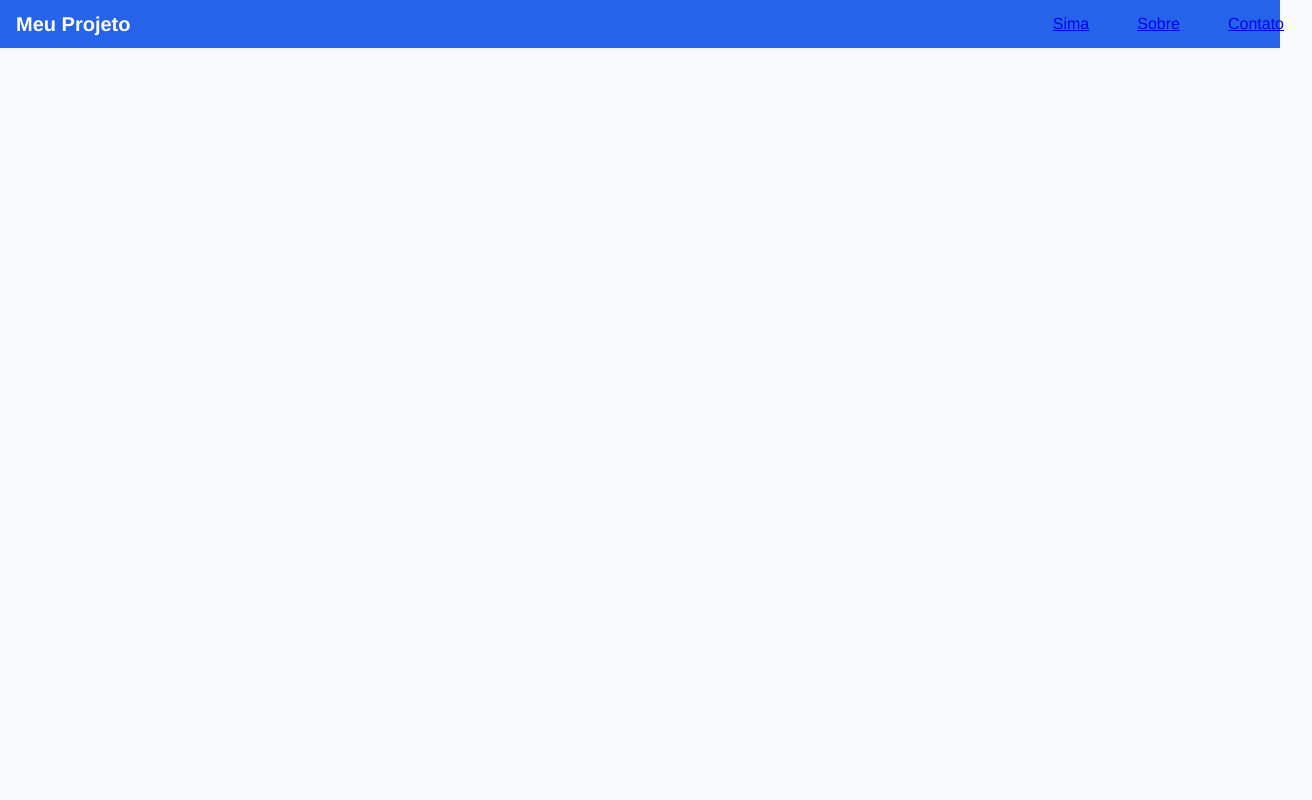
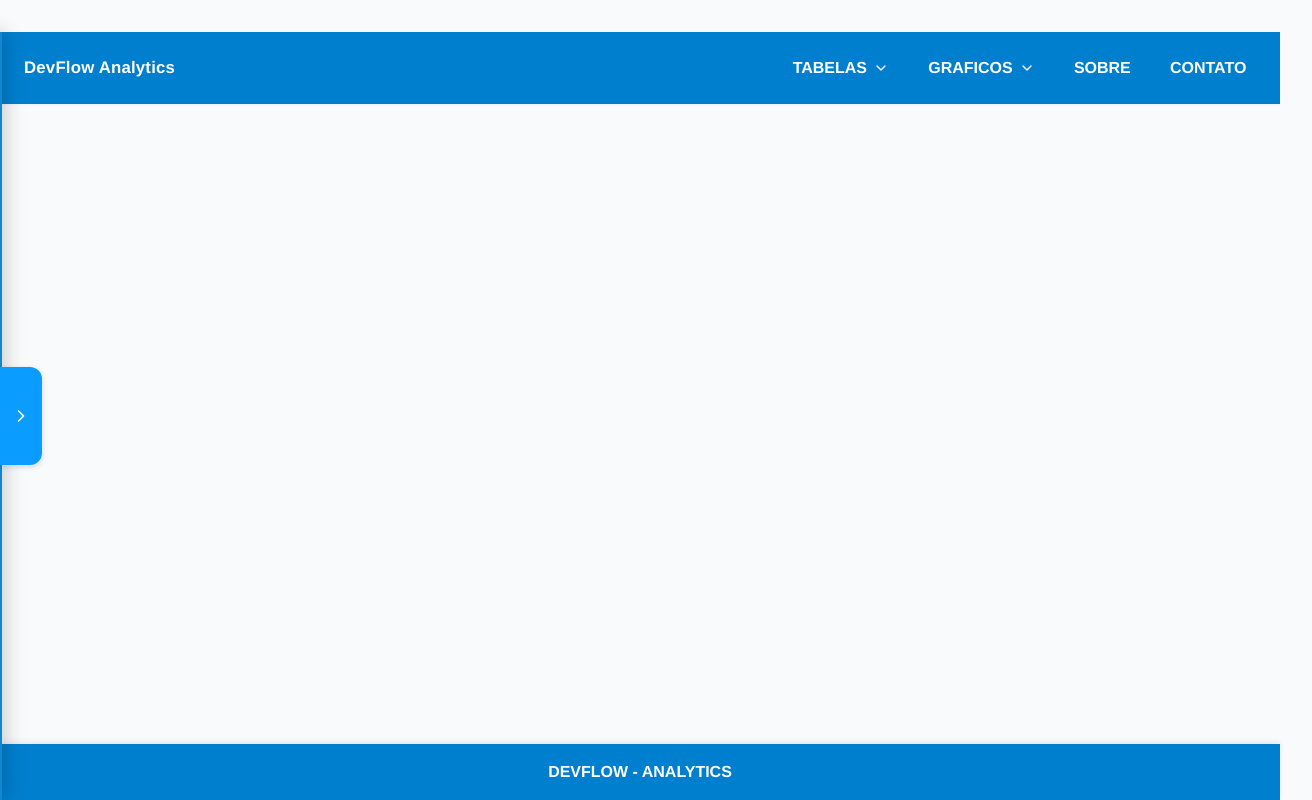
Before and after one commit to prjDevflow/prj_2dsm, a React (Vite) app in the folder front/: page / in a window 1280 px wide. Shown: the whole page, 1312 px wide, since content can reach past the window. Built offline with nearby package versions, Linux system fonts and the light colour scheme; no server answers.

Commit message:
feat: Implementa Layout da Main

```diff
--- a/front/src/App.tsx
+++ b/front/src/App.tsx
@@ -1,10 +1,12 @@
+// src/App.tsx
 import { BrowserRouter as Router, Routes, Route } from "react-router-dom";
 import { ThemeProvider } from "styled-components";
 import theme from "./styles/theme";
 import GlobalStyle from "./styles/GlobalStyle";
-import SimaPage from "./pages/SimaPage";
 import BarraBrasil from "./components/BarraBrasil";
 import MenuBar from "./components/MenuBar";
+import Sidebar from "./components/SideBar";
+import Footer from "./components/Footer";
 
 function App() {
   return (
@@ -14,11 +16,32 @@ function App() {
         <Router>
           <BarraBrasil />
           <MenuBar />
-          <div className="flex-1 w-full">
+
+          {}
+          <Sidebar logoSrc="/public/Logo-2.png" />
+
+          {/* Conteúdo principal:
+              - minHeight = 100vh menos header (3rem) e footer (56px)
+              - paddingBottom garante que nada fique coberto pelo footer
+          */}
+          <div
+            className="flex-1 w-full"
+            style={{
+              minHeight: "calc(100vh - 3rem - 56px)",
+              paddingTop: "1rem",
+              paddingLeft: "1rem",
+              paddingRight: "1rem",
+              paddingBottom: "72px", // espaço extra para o footer e para scroll
+            }}
+          >
             <Routes>
-              <Route path="/sima" element={<SimaPage />} />
+              <Route path="/sima" element={<div />} />
+              {/* adicione outras rotas aqui */}
             </Routes>
           </div>
+
+          {/* Footer fixo; sua altura deve ser a mesma usada no Sidebar bottom */}
+          <Footer />
         </Router>
       </div>
     </ThemeProvider>
--- /dev/null
+++ b/front/src/components/Footer.tsx
@@ -0,0 +1,22 @@
+// src/components/Footer.tsx
+import styled from "styled-components";
+
+const FooterBar = styled.footer`
+  position: fixed;
+  left: 0;
+  right: 0;
+  bottom: 0;
+  height: 56px; /* se alterar, atualize sidebar bottom */
+  background: ${({ theme }) => theme.colors.primary};
+  color: ${({ theme }) => theme.colors.text.inverse};
+  display: flex;
+  align-items: center;
+  justify-content: center;
+  z-index: 1000;
+  font-weight: 700;
+  box-shadow: 0 -2px 6px rgba(0,0,0,0.08);
+`;
+
+export default function Footer() {
+  return <FooterBar>DEVFLOW - ANALYTICS</FooterBar>;
+}
--- a/front/src/components/MenuBar.tsx
+++ b/front/src/components/MenuBar.tsx
@@ -1,113 +1,169 @@
 import { useState } from "react";
 import { Link } from "react-router-dom";
-import { Menu, X } from "lucide-react";
+import { Menu, X, ChevronDown } from "lucide-react";
 import styled from "styled-components";
+
+const HEADER_HEIGHT = "4.5rem"; // 72px - conforme imagem
 
 const Nav = styled.nav`
   background-color: ${({ theme }) => theme.colors.primary};
   color: ${({ theme }) => theme.colors.text.inverse};
   width: 100%;
   box-shadow: ${({ theme }) => theme.shadows.small};
+  position: fixed;
+  top: 32px;
+  left: 0;
+  z-index: 1100;
 `;
 
-const Container = styled.div`
+const TopContainer = styled.div`
+  height: ${HEADER_HEIGHT};
   display: flex;
+  align-items: center;
   justify-content: space-between;
-  align-items: center;
-  height: 3rem;
-  width: 100%;
-  padding: 0 ${({ theme }) => theme.spacing(4)};
+  padding: 0 ${({ theme }) => theme.spacing(6)};
+  gap: 1rem;
 `;
 
-const Title = styled.div`
-  font-size: ${({ theme }) => theme.fonts.size.large};
-  font-weight: ${({ theme }) => theme.fonts.weight.bold};
+/* Logo + title (à esquerda) */
+const Brand = styled.div`
+  display: flex;
+  align-items: center;
+  gap: 1rem;
 `;
 
+/* Título ao lado da logo */
+const BrandTitle = styled.div`
+  display: flex;
+  flex-direction: column;
+  line-height: 1;
+  color: ${({ theme }) => theme.colors.text.inverse};
+`;
+
+const AppName = styled.div`
+  font-weight: 800;
+  font-size: 1.05rem;
+  letter-spacing: 0.2px;
+`;
+
+const AppSubtitle = styled.div`
+  font-size: 0.8rem;
+  opacity: 0.95;
+`;
+
+/* Menu desktop (à direita) */
 const DesktopMenu = styled.div`
   display: none;
+  align-items: center;
+  gap: ${({ theme }) => theme.spacing(5)};
 
   @media (min-width: 768px) {
     display: flex;
-    gap: ${({ theme }) => theme.spacing(6)};
+  }
+`;
+
+const MenuItem = styled.div`
+  display: flex;
+  align-items: center;
+  gap: 6px;
+  font-weight: 700;
+  cursor: pointer;
+  padding: 0.4rem 0.6rem;
+  border-radius: 6px;
+  transition: background 0.15s;
+
+  &:hover {
+    background: ${({ theme }) => theme.colors.primaryDark};
   }
 `;
 
 const StyledLink = styled(Link)`
-  padding: ${({ theme }) => `${theme.spacing(1)} ${theme.spacing(3)}`};
-  border-radius: ${({ theme }) => theme.borderRadius};
-  transition: background 0.2s;
-
-  &:hover {
-    background-color: ${({ theme }) => theme.colors.primaryDark};
-  }
+  color: ${({ theme }) => theme.colors.text.inverse};
+  text-decoration: none;
+  font-weight: 700;
 `;
 
+/* Botão hamburguer (mobile) */
 const MobileButton = styled.button`
   display: block;
   padding: ${({ theme }) => theme.spacing(2)};
   background: none;
   border: none;
   cursor: pointer;
+  color: ${({ theme }) => theme.colors.text.inverse};
 
   @media (min-width: 768px) {
     display: none;
   }
 `;
 
+/* Menu mobile (aparece abaixo do header quando aberto) */
 const MobileMenu = styled.div`
   background-color: ${({ theme }) => theme.colors.primaryDark};
+  color: ${({ theme }) => theme.colors.text.inverse};
   width: 100%;
   display: flex;
   flex-direction: column;
+  padding: 0.5rem 0;
 `;
 
 const MobileLink = styled(Link)`
-  padding: ${({ theme }) => `${theme.spacing(2)} ${theme.spacing(4)}`};
-  transition: background 0.2s;
+  padding: 0.75rem 1.25rem;
+  text-decoration: none;
+  color: ${({ theme }) => theme.colors.text.inverse};
+  font-weight: 700;
 
   &:hover {
-    background-color: ${({ theme }) => theme.colors.primary};
+    background: ${({ theme }) => theme.colors.primary};
   }
 `;
 
-function MenuBar() {
+export default function MenuBar() {
   const [isOpen, setIsOpen] = useState(false);
 
   return (
     <Nav>
-      <Container>
-        <Title>Meu Projeto</Title>
+      <TopContainer>
+        <Brand>
+          <BrandTitle>
+            <AppName>DevFlow Analytics</AppName>
+            <AppSubtitle></AppSubtitle>
+          </BrandTitle>
+        </Brand>
 
-        {/* Menu desktop */}
         <DesktopMenu>
-          <StyledLink to="/sima">Sima</StyledLink>
-          <StyledLink to="/about">Sobre</StyledLink>
-          <StyledLink to="/contact">Contato</StyledLink>
+          <MenuItem>
+            <StyledLink to="/sima">TABELAS</StyledLink>
+            <ChevronDown size={16} />
+          </MenuItem>
+
+          <MenuItem>
+            <StyledLink to="/graficos">GRAFICOS</StyledLink>
+            <ChevronDown size={16} />
+          </MenuItem>
+
+          <MenuItem>
+            <StyledLink to="/about">SOBRE</StyledLink>
+          </MenuItem>
+
+          <MenuItem>
+            <StyledLink to="/contact">CONTATO</StyledLink>
+          </MenuItem>
         </DesktopMenu>
 
-        {/* Botão hambúrguer */}
-        <MobileButton onClick={() => setIsOpen(!isOpen)}>
+        <MobileButton onClick={() => setIsOpen((s) => !s)} aria-label="Abrir menu">
           {isOpen ? <X size={24} /> : <Menu size={24} />}
         </MobileButton>
-      </Container>
+      </TopContainer>
 
-      {/* Menu mobile */}
       {isOpen && (
         <MobileMenu>
-          <MobileLink to="/sima" onClick={() => setIsOpen(false)}>
-            Sima
-          </MobileLink>
-          <MobileLink to="/about" onClick={() => setIsOpen(false)}>
-            Sobre
-          </MobileLink>
-          <MobileLink to="/contact" onClick={() => setIsOpen(false)}>
-            Contato
-          </MobileLink>
+          <MobileLink to="/sima" onClick={() => setIsOpen(false)}>TABELAS</MobileLink>
+          <MobileLink to="/graficos" onClick={() => setIsOpen(false)}>GRAFICOS</MobileLink>
+          <MobileLink to="/about" onClick={() => setIsOpen(false)}>SOBRE</MobileLink>
+          <MobileLink to="/contact" onClick={() => setIsOpen(false)}>CONTATO</MobileLink>
         </MobileMenu>
       )}
     </Nav>
   );
 }
-
-export default MenuBar;
--- /dev/null
+++ b/front/src/components/Sidebar.tsx
@@ -0,0 +1,187 @@
+// src/components/Sidebar.tsx
+import { useEffect, useState } from "react";
+import styled from "styled-components";
+import { Sliders, ChevronLeft } from "lucide-react";
+
+interface SidebarProps {
+  logoSrc?: string; // caminho da logo (ex: "/logo-team.png")
+}
+
+const SIDEBAR_WIDTH = 300; // largura do painel
+const FOOTER_HEIGHT = 0;
+const HEADER_HEIGHT = "32px"; // ajuste conforme seu header
+
+const SidebarWrapper = styled.aside<{ open: boolean }>`
+  position: fixed;
+  top: ${HEADER_HEIGHT};
+  left: 0;
+  bottom: ${FOOTER_HEIGHT}px;
+  width: ${SIDEBAR_WIDTH}px;
+  transform: translateX(${(p) => (p.open ? "0" : `-${SIDEBAR_WIDTH}px`)});
+  transition: transform 280ms cubic-bezier(.2,.9,.2,1);
+  background: #007fce;
+  color: ${({ theme }) => theme.colors.text.inverse};
+  z-index: 1200;
+  display:flex;
+  flex-direction:column;
+  border-right: 2px solid rgba(255,255,255,0.06);
+  box-shadow: 4px 0 18px rgba(2,6,23,0.18);
+`;
+
+/* botão lateral visível quando fechado */
+const ToggleHandle = styled.button<{ open: boolean }>`
+  position: absolute;
+  right: -42px;
+  top: 50%;
+  transform: translateY(-50%);
+  width: 42px;
+  height: 98px;
+  border-radius: 0 12px 12px 0;
+  border: none;
+  background: ${({ open }) => (open ? "#0b9cff" : "#0b9cff")};
+  display: flex;
+  align-items: center;
+  justify-content: center;
+  cursor: pointer;
+  box-shadow: 0 2px 6px rgba(0,0,0,0.15);
+`;
+
+/* --- NOVO: wrapper de logo que ocupa 100% sem padding --- */
+const LogoFullWrap = styled.div`
+  width: 100%;
+  margin: 0;
+  padding: 0;
+  flex: 0 0 auto; /* ocupa espaço fixo */
+  display: block;
+  overflow: hidden;
+`;
+
+/* imagem que preenche toda a área (sem margens) */
+const LogoFullImg = styled.img`
+  width: 100%;
+  height: 250px; /* ajuste a altura conforme desejar */
+  object-fit: cover; /* preenche completamente, pode cortar */
+  display: block;
+  background: transparent;
+  border: none;
+`;
+
+/* conteúdo do painel (filtros) - mantém padding interno */
+const SidebarContent = styled.div`
+  padding: 1.5rem 1.25rem;
+  overflow-y: auto;
+  flex: 1;
+`;
+
+/* botão Filtros */
+const FiltersButton = styled.button`
+  margin-top: .6rem;
+  width:100%;
+  display:flex;
+  gap:.5rem;
+  align-items:center;
+  padding:.6rem .9rem;
+  background: rgba(255,255,255,0.06);
+  border: 1px solid rgba(255,255,255,0.06);
+  color: ${({ theme }) => theme.colors.text.inverse};
+  font-weight:600;
+  border-radius:8px;
+  cursor:pointer;
+`;
+
+/* blocos de filtro (colapsados por padrão) */
+const Section = styled.div`
+  margin-top:1rem;
+  background: rgba(255,255,255,0.03);
+  border-radius:8px;
+  padding:.8rem;
+`;
+
+const SectionTitle = styled.div`
+  font-weight:700;
+  font-size:0.85rem;
+  margin-bottom:.6rem;
+  color: rgba(255,255,255,0.95);
+`;
+
+const Row = styled.div`
+  display:flex;
+  justify-content:space-between;
+  align-items:center;
+  padding: .45rem 0;
+  color: rgba(255,255,255,0.95);
+`;
+
+const DateRow = styled.div`
+  display:flex;
+  gap:.5rem;
+  margin-top:.4rem;
+  input[type="date"]{
+    background: white;
+    padding: .25rem .35rem;
+    border-radius: 4px;
+    border: 1px solid #ddd;
+    font-size: .85rem;
+  }
+`;
+
+export default function Sidebar({ logoSrc }: SidebarProps) {
+  const [open, setOpen] = useState(false);
+  const [filtersOpen, setFiltersOpen] = useState(false);
+
+  useEffect(() => {
+    const cls = "sidebar-open";
+    if (open) document.body.classList.add(cls);
+    else document.body.classList.remove(cls);
+    return () => document.body.classList.remove(cls);
+  }, [open]);
+
+  return (
+    <SidebarWrapper open={open} aria-hidden={!open}>
+      <ToggleHandle
+        onClick={() => setOpen((s) => !s)}
+        open={open}
+        aria-label={open ? "Fechar painel" : "Abrir painel de filtros"}
+        title={open ? "Fechar" : "Abrir filtros"}
+      >
+        <ChevronLeft color="white" size={20} style={{ transform: open ? "rotate(0deg)" : "rotate(180deg)" }} />
+      </ToggleHandle>
+
+      {/* Logo full-width sem margem */}
+      <LogoFullWrap>
+        <LogoFullImg src={logoSrc ?? "/logo-team.png"} alt="Logo do time" />
+      </LogoFullWrap>
+
+      {/* resto do conteúdo com padding normal */}
+      <SidebarContent>
+        <FiltersButton onClick={() => setFiltersOpen((s) => !s)} aria-expanded={filtersOpen}>
+          <Sliders size={16} /> Filtros
+        </FiltersButton>
+
+        {filtersOpen && (
+          <>
+            <Section>
+              <SectionTitle>1. INSTITUIÇÃO</SectionTitle>
+              <Row>Opção A <input type="checkbox" aria-label="Opção A" /></Row>
+              <Row>Opção B <input type="checkbox" aria-label="Opção B" /></Row>
+            </Section>
+
+            <Section>
+              <SectionTitle>2. RESERVATÓRIO</SectionTitle>
+              <Row>Opção 1 <input type="checkbox" aria-label="Opção 1" /></Row>
+              <Row>Opção 2 <input type="checkbox" aria-label="Opção 2" /></Row>
+            </Section>
+
+            <Section>
+              <SectionTitle>3. PERÍODO DE TEMPO</SectionTitle>
+              <DateRow>
+                <input type="date" aria-label="Data início" />
+                <input type="date" aria-label="Data fim" />
+              </DateRow>
+            </Section>
+          </>
+        )}
+      </SidebarContent>
+    </SidebarWrapper>
+  );
+}
--- a/front/src/pages/SimaPage.tsx
+++ b/front/src/pages/SimaPage.tsx
@@ -8,7 +8,7 @@ const PageContainer = styled.div`
   flex: 1;
   width: 100%;
   padding: 1.5rem;
-  background-color: #f3f4f6;
+  background-color: #f6f3f3ff;
 `;
 
 // Título
@@ -30,7 +30,7 @@ const Table = styled.table`
 `;
 
 const Th = styled.th`
-  text-align: left;
+  text-align: center;
   padding: 0.75rem 1rem;
   background-color: #2563eb;
   color: white;
@@ -39,7 +39,7 @@ const Th = styled.th`
 
 const Td = styled.td`
   padding: 0.75rem 1rem;
-  border-bottom: 1px solid #e5e7eb;
+  border-bottom: 1px solid #e5ebe6ff;
   color: #374151;
 `;
 
--- a/front/src/styles/GlobalStyle.ts
+++ b/front/src/styles/GlobalStyle.ts
@@ -1,3 +1,4 @@
+// src/styles/GlobalStyle.ts
 import { createGlobalStyle } from "styled-components";
 
 const GlobalStyle = createGlobalStyle`
@@ -9,9 +10,24 @@ const GlobalStyle = createGlobalStyle`
 
   body {
     background-color: ${({ theme }) => theme.colors.background};
-    color: ${({ theme }) => theme.colors.text};
+    color: ${({ theme }) => theme.colors.text.base};
     font-family: ${({ theme }) => theme.fonts.body};
+    -webkit-font-smoothing: antialiased;
+    -moz-osx-font-smoothing: grayscale;
   }
+  body.sidebar-open header {
+  height: 5.5rem; /* ajuste conforme quiser */
+}
+  /* garante que o root seja flex para o layout (header/content/footer) */
+  #root {
+    display: flex;
+    flex-direction: column;
+    min-height: 100vh;
+  }
+
+  /* reset simples para tabelas (SimaPage usa table) */
+  table { border-collapse: collapse; }
+  th, td { text-align: left; padding: 0.5rem; }
 `;
 
 export default GlobalStyle;
--- a/front/src/styles/theme.ts
+++ b/front/src/styles/theme.ts
@@ -2,8 +2,8 @@ import type { DefaultTheme } from "styled-components";
 
 const theme: DefaultTheme = {
   colors: {
-    primary: "#2563eb",
-    primaryDark: "#1e40af",
+    primary: "#007fce",
+    primaryDark: "#007fce",
     background: "#f9fafb",
     text: {
       base: "#111827",
```
Also changed, not shown: front/src/components/BarraBrasil.tsx (+14 -2 lines), front/public/Logo-2.png (added).
